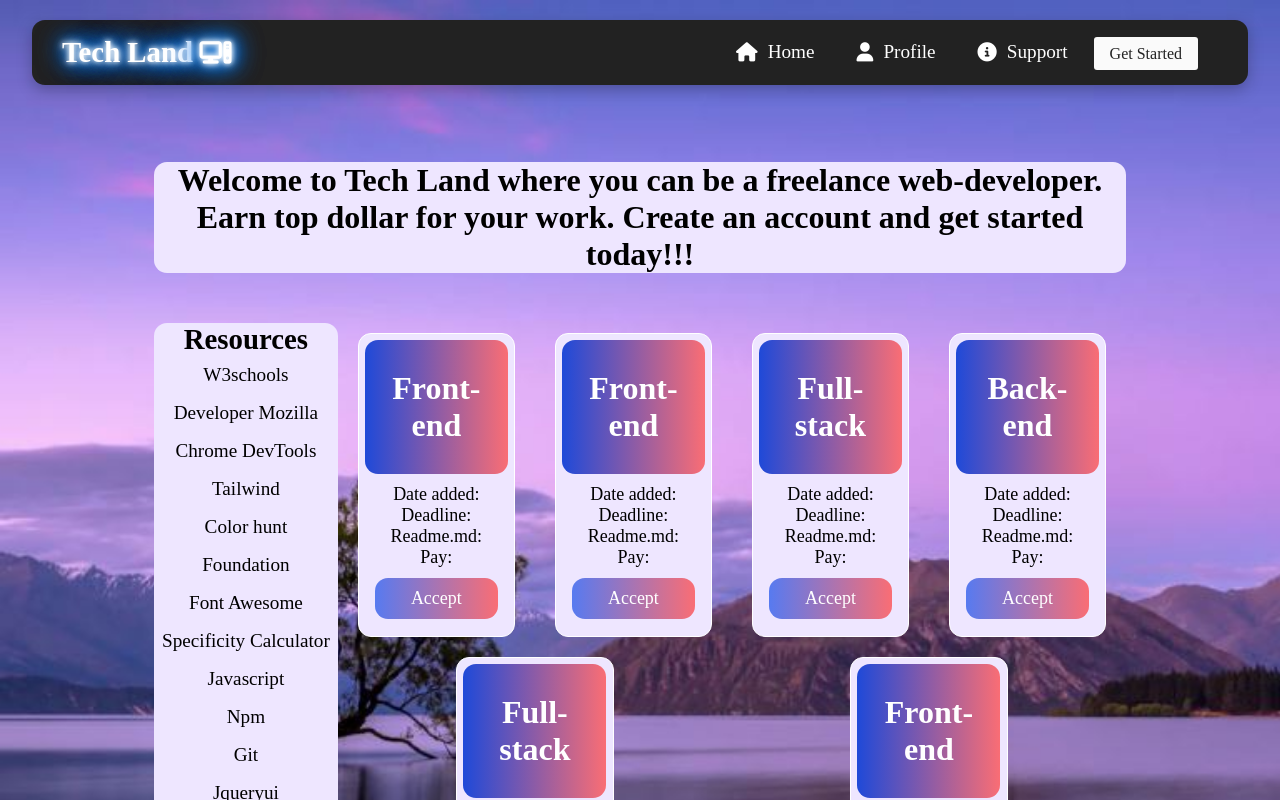
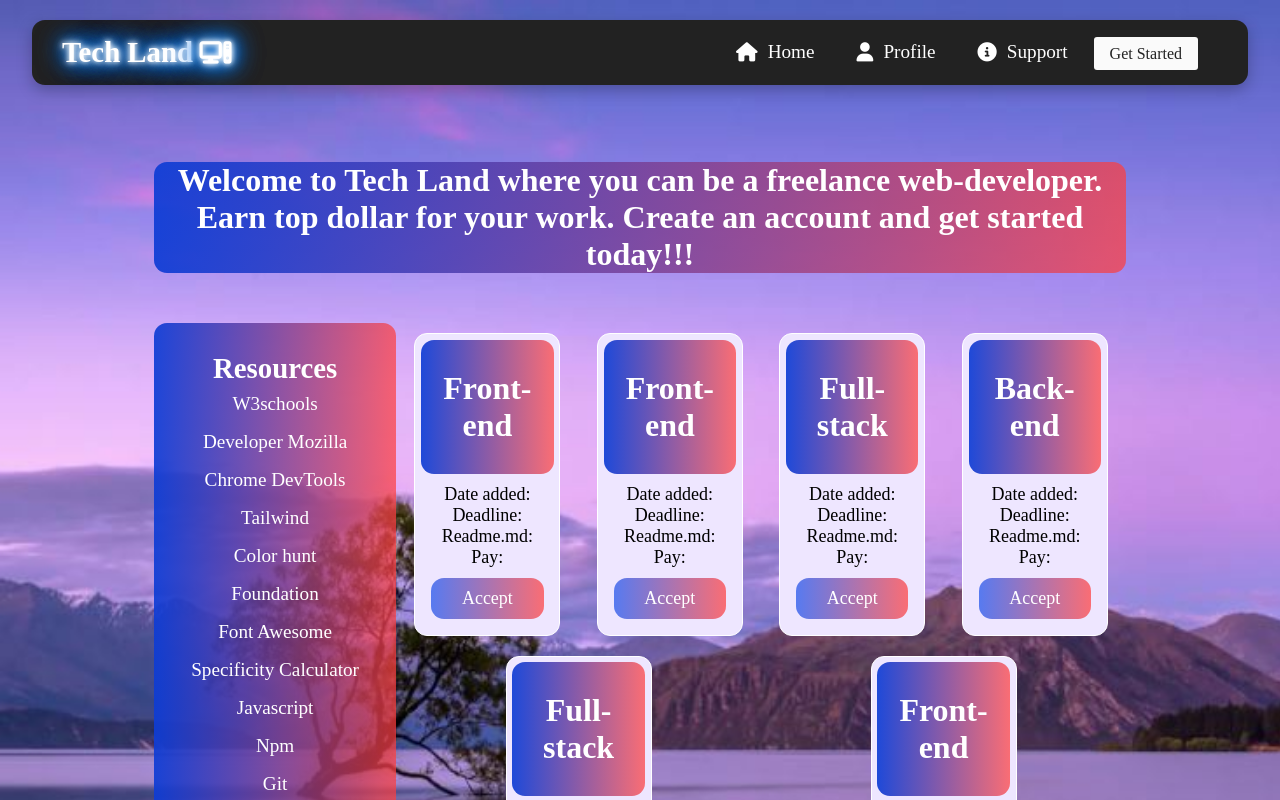
Before and after one commit to richardwilborn/Tech-Land, a React (Create React App) app: page / in a window 1280 px wide. Shown: the top 800 px of the page. Built offline with nearby package versions, Linux system fonts and the light colour scheme.

Commit message:
updates on css.

```diff
--- a/src/Components/Home.js
+++ b/src/Components/Home.js
@@ -14,7 +14,7 @@ function Home(){
       </h1>
     </div>
             <div className="resource">
-              <h2>Resources</h2>
+              <div className="Resources"><h2>Resources</h2></div>
               <a href="https://www.w3schools.com/" target="_blank" rel="noreferrer">W3schools</a>
               <a href="https://developer.mozilla.org/en-US/" target="_blank" rel="noreferrer">Developer Mozilla</a>
               <a href="https://developer.chrome.com/docs/devtools/" target="_blank" rel="noreferrer">Chrome DevTools</a>
--- a/src/Components/Styles/Home.css
+++ b/src/Components/Styles/Home.css
@@ -2,6 +2,10 @@
     padding: 0;
     margin: 0;
     box-sizing: border-box;
+  }
+
+  .Resources {
+    color: #fff;
   }
 
   .resource {
@@ -9,12 +13,13 @@
     flex-direction: column;
     column-gap: 2rem;
     float: left;
-    background-color: #fff;
     border-radius: 13px;
     height: screen;
     font-size: larger;
     background-color: #eee6ff;
-
+    padding: 3.0%;
+    color: #fff;
+    background: linear-gradient(to right, #0d3cd5eb, #fe3e3eb7);
   }
 
   ul {
@@ -52,11 +57,9 @@
     text-align: center;
     font-size: 1rem;
     margin-bottom: 50px;
-    background-color: #fff;
     border-radius: 13px;
-    background-color: #eee6ff;
-
-
+    background: linear-gradient(to right, #0d3cd5eb, #fe3e3eb7);
+    color: #fff;
   }
 
   .row {
--- a/src/Components/profileList/index.js
+++ b/src/Components/profileList/index.js
@@ -13,10 +13,10 @@ const ProfileList = ({ profiles, title }) => {
         profiles.map((contact) => (
           <div key={contact._id} className="card mb-3">
             <h4 className="card-header bg-primary text-light p-2 m-0">
-              {profile.profileAuthor} <br />
+              {profiles.profileAuthor} <br />
             </h4>
             <div className="card-body bg-light p-2">
-              <p>{profile.profileText}</p>
+              <p>{profiles.profileText}</p>
             </div>
           </div>
         ))}
```
